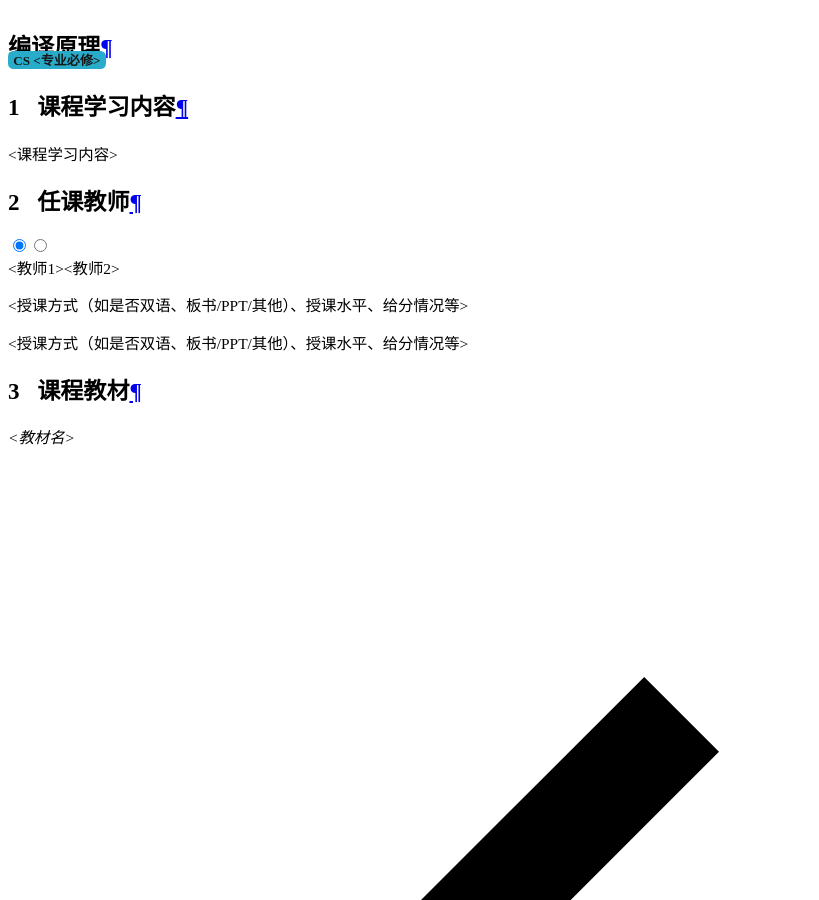
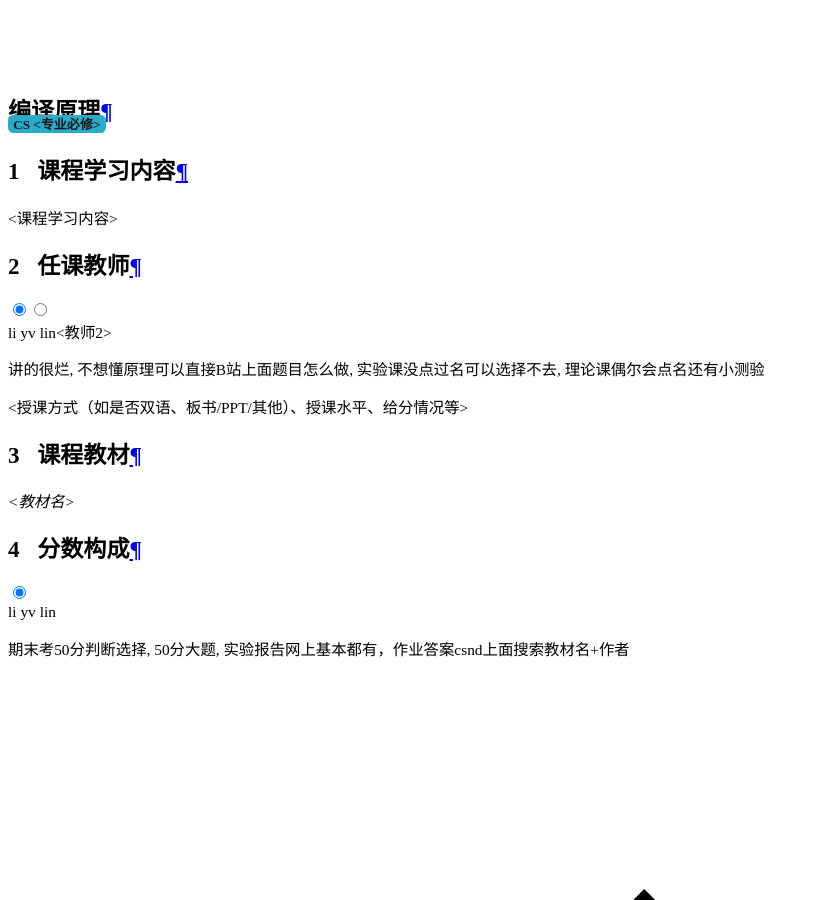
Before and after one commit to NBUComputerRepairClub/nbu-icicles, an MkDocs documentation site: the page built from docs/CS专业课/大三下/编译原理/index.md, in a window 1280 px wide and 900 px high, scrolled down 15467 px. Shown: the whole window, without its empty margins (0-819 px from the left). Built offline with MkDocs 1.6.1 and Material for MkDocs 9.7.7, drawn with Linux system fonts in a browser that asks for light colours; comment, search, counter and statistics services are not loaded.

Commit message:
docs: 更新编译原理课程内容

```diff
--- a/docs/CS专业课/大三下/编译原理/index.md
+++ b/docs/CS专业课/大三下/编译原理/index.md
@@ -10,9 +10,9 @@
 
 ## 任课教师
 
-=== "<教师1>"
+=== "li yv lin"
 
-    <授课方式（如是否双语、板书/PPT/其他）、授课水平、给分情况等>
+    讲的很烂, 不想懂原理可以直接B站上面题目怎么做, 实验课没点过名可以选择不去, 理论课偶尔会点名还有小测验
 
 === "<教师2>"
 
@@ -23,3 +23,9 @@
 ## 课程教材
 
 *<教材名>*
+
+## 分数构成
+
+=== "li yv lin"
+
+    期末考50分判断选择, 50分大题, 实验报告网上基本都有，作业答案csnd上面搜索教材名+作者
```
